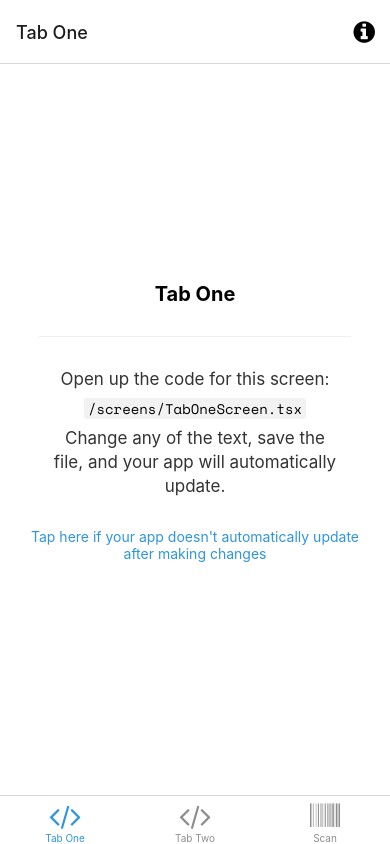
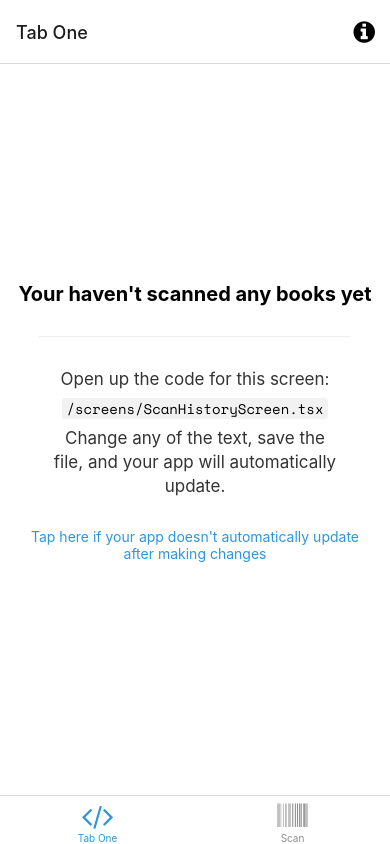
Before and after one commit to gcsecsey/lepkehalo-react-native, a React Native app: screen /ScanHistoryScreen in a window 390 px wide. Built offline with nearby package versions, Linux system fonts and the light colour scheme; what expo-linking would draw is missing.

Commit message:
add scan history screen, remove TabTwo

```diff
--- a/navigation/LinkingConfiguration.ts
+++ b/navigation/LinkingConfiguration.ts
@@ -15,14 +15,14 @@ const linking: LinkingOptions<RootStackParamList> = {
     screens: {
       Root: {
         screens: {
-          TabOne: {
+          ScanHistory: {
             screens: {
-              TabOneScreen: 'one',
+              ScanHistoryScreen: 'history',
             },
           },
-          TabTwo: {
+          Scan: {
             screens: {
-              TabTwoScreen: 'two',
+              ScanScreen: 'two',
             },
           },
         },
--- a/navigation/index.tsx
+++ b/navigation/index.tsx
@@ -18,8 +18,7 @@ import Colors from '../constants/Colors';
 import useColorScheme from '../hooks/useColorScheme';
 import ModalScreen from '../screens/ModalScreen';
 import NotFoundScreen from '../screens/NotFoundScreen';
-import TabOneScreen from '../screens/TabOneScreen';
-import TabTwoScreen from '../screens/TabTwoScreen';
+import ScanHistoryScreen from '../screens/ScanHistoryScreen';
 import ScanScreen from '../screens/ScanScreen';
 import {
   RootStackParamList,
@@ -80,15 +79,15 @@ function BottomTabNavigator() {
 
   return (
     <BottomTab.Navigator
-      initialRouteName="TabOne"
+      initialRouteName="ScanHistoryScreen"
       screenOptions={{
         tabBarActiveTintColor: Colors[colorScheme].tint,
       }}
     >
       <BottomTab.Screen
-        name="TabOne"
-        component={TabOneScreen}
-        options={({ navigation }: RootTabScreenProps<'TabOne'>) => ({
+        name="ScanHistoryScreen"
+        component={ScanHistoryScreen}
+        options={({ navigation }: RootTabScreenProps<'ScanHistoryScreen'>) => ({
           title: 'Tab One',
           tabBarIcon: ({ color }) => <TabBarIcon name="code" color={color} />,
           headerRight: () => (
@@ -107,14 +106,6 @@ function BottomTabNavigator() {
             </Pressable>
           ),
         })}
-      />
-      <BottomTab.Screen
-        name="TabTwo"
-        component={TabTwoScreen}
-        options={{
-          title: 'Tab Two',
-          tabBarIcon: ({ color }) => <TabBarIcon name="code" color={color} />,
-        }}
       />
       <BottomTab.Screen
         name="Scan"
--- a/screens/TabTwoScreen.tsx
+++ b/screens/ScanHistoryScreen.tsx
@@ -2,17 +2,20 @@ import { StyleSheet } from 'react-native';
 
 import EditScreenInfo from '../components/EditScreenInfo';
 import { Text, View } from '../components/Themed';
+import { RootTabScreenProps } from '../types/navigation';
 
-export default function TabTwoScreen() {
+export default function ScanHistoryScreen({
+  navigation,
+}: RootTabScreenProps<'ScanHistory'>) {
   return (
     <View style={styles.container}>
-      <Text style={styles.title}>Tab Two</Text>
+      <Text style={styles.title}>Your haven't scanned any books yet</Text>
       <View
         style={styles.separator}
         lightColor="#eee"
         darkColor="rgba(255,255,255,0.1)"
       />
-      <EditScreenInfo path="/screens/TabTwoScreen.tsx" />
+      <EditScreenInfo path="/screens/ScanHistoryScreen.tsx" />
     </View>
   );
 }
--- a/screens/TabOneScreen.tsx
+++ /dev/null
@@ -1,38 +0,0 @@
-import { StyleSheet } from 'react-native';
-
-import EditScreenInfo from '../components/EditScreenInfo';
-import { Text, View } from '../components/Themed';
-import { RootTabScreenProps } from '../types';
-
-export default function TabOneScreen({
-  navigation,
-}: RootTabScreenProps<'TabOne'>) {
-  return (
-    <View style={styles.container}>
-      <Text style={styles.title}>Tab One</Text>
-      <View
-        style={styles.separator}
-        lightColor="#eee"
-        darkColor="rgba(255,255,255,0.1)"
-      />
-      <EditScreenInfo path="/screens/TabOneScreen.tsx" />
-    </View>
-  );
-}
-
-const styles = StyleSheet.create({
-  container: {
-    flex: 1,
-    alignItems: 'center',
-    justifyContent: 'center',
-  },
-  title: {
-    fontSize: 20,
-    fontWeight: 'bold',
-  },
-  separator: {
-    marginVertical: 30,
-    height: 1,
-    width: '80%',
-  },
-});
```
